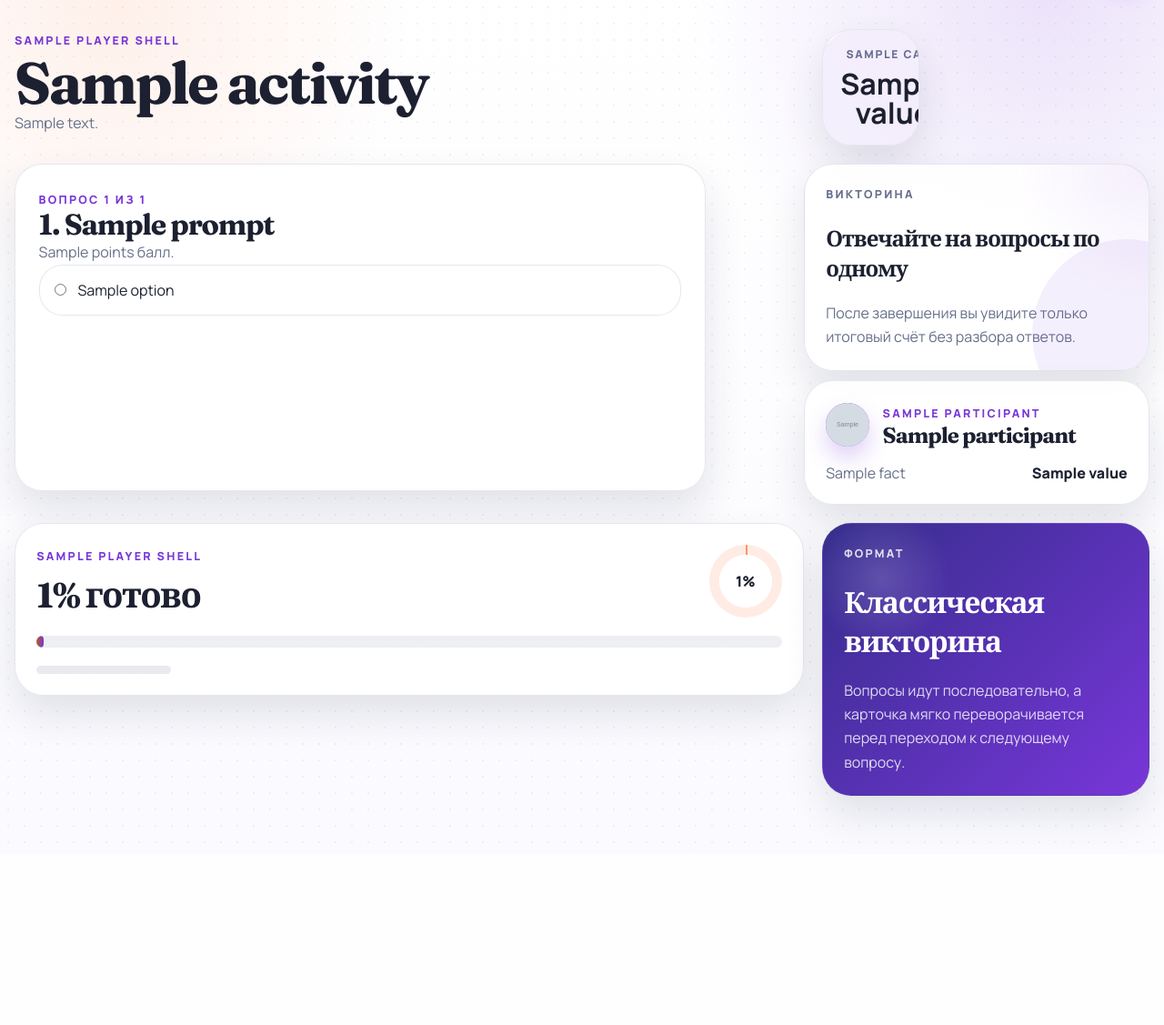
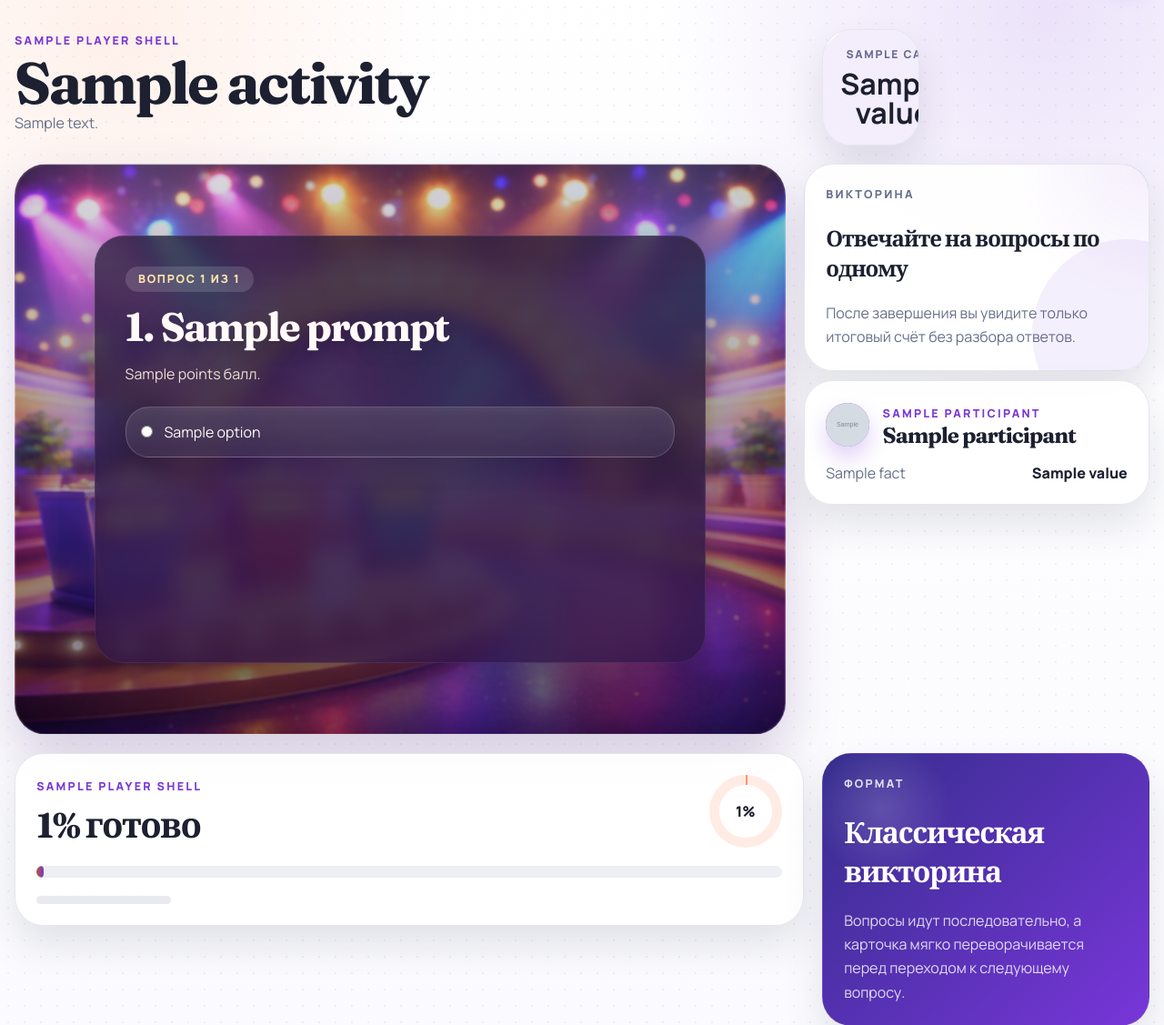
Before and after one commit to Alex4124/quizzart, a Django app: template templates/player/quiz.html in a window 1280 px wide. Shown: the part 91-1218 px from the top of the page at 91% size. Before the commit the page ends 1018 px from the top, so only its background shows below. Run offline with Django 5.2, Linux system fonts and the light colour scheme; the template is opened without the code that fills it: most values are stand-ins (such as "Sample title", 1, 10 or a date in 2020); grey boxes marked "Sample" are stand-in pictures; data that the repository does not hold is empty.

Commit message:
Restyle quiz player cards with themed stage layout

```diff
--- a/attempts/tests.py
+++ b/attempts/tests.py
@@ -136,6 +136,7 @@ class PublicPlayTests(TestCase):
         self.assertContains(response, "quiz-flow")
         self.assertContains(response, "quiz-stage")
         self.assertContains(response, "data-quiz-question", count=2)
+        self.assertContains(response, "quiz-card-themed")
         self.assertContains(response, "question-card-current", count=1)
 
     def test_student_can_answer_choose_a_box(self):
--- a/static/css/player.css
+++ b/static/css/player.css
@@ -522,8 +522,124 @@ body.player-page {
 }
 
 .player-page .quiz-card {
-    max-width: 760px;
+    max-width: 852px;
     width: 100%;
+}
+
+.player-page .quiz-card-themed {
+    position: relative;
+    display: grid;
+    place-items: center;
+    overflow: hidden;
+    min-height: 628px;
+    padding: 2.25rem;
+    border: 1px solid rgba(255, 255, 255, 0.22);
+    border-radius: 2.2rem;
+    background:
+        linear-gradient(180deg, rgba(35, 17, 56, 0.2), rgba(16, 9, 31, 0.32)),
+        url("../img/quiz-stage-bg.png") center center / cover no-repeat;
+    box-shadow:
+        inset 0 0 0 1px rgba(255, 255, 255, 0.08),
+        0 28px 60px rgba(76, 37, 115, 0.22);
+}
+
+.player-page .quiz-card-themed::after {
+    content: "";
+    position: absolute;
+    inset: 0;
+    background:
+        radial-gradient(circle at 18% 12%, rgba(255, 255, 255, 0.18), transparent 22%),
+        radial-gradient(circle at 84% 12%, rgba(120, 219, 255, 0.2), transparent 18%),
+        linear-gradient(180deg, rgba(255, 255, 255, 0.08), rgba(9, 6, 25, 0.3));
+    pointer-events: none;
+}
+
+.player-page .quiz-card__content {
+    position: relative;
+    z-index: 1;
+    display: grid;
+    gap: 1rem;
+    width: min(100%, 672px);
+    min-height: 470px;
+    margin: auto;
+    padding: 2.1rem 2.1rem 2.2rem;
+    align-content: start;
+    border-radius: 2rem;
+    background:
+        linear-gradient(180deg, rgba(23, 14, 44, 0.72), rgba(44, 17, 69, 0.76)),
+        linear-gradient(180deg, rgba(255, 255, 255, 0.16), rgba(255, 255, 255, 0.06));
+    backdrop-filter: blur(10px);
+    box-shadow:
+        inset 0 0 0 1px rgba(255, 255, 255, 0.08),
+        0 18px 38px rgba(22, 10, 39, 0.24);
+}
+
+.player-page .quiz-card__content .player-panel__eyebrow {
+    justify-self: start;
+    padding: 0.5rem 0.9rem;
+    border-radius: 999px;
+    background: rgba(255, 255, 255, 0.14);
+    color: #ffe6ac;
+    letter-spacing: 0.14em;
+}
+
+.player-page .quiz-card__content h2 {
+    color: #fffaf7;
+    font-size: clamp(2rem, 4vw, 2.75rem);
+    line-height: 1.02;
+    text-shadow: 0 8px 22px rgba(13, 10, 31, 0.28);
+}
+
+.player-page .quiz-card__content .muted {
+    color: rgba(255, 241, 227, 0.9);
+}
+
+.player-page .quiz-card-themed .option-list {
+    margin-top: 0.4rem;
+}
+
+.player-page .quiz-card-themed .option-row {
+    border-color: rgba(255, 255, 255, 0.18);
+    background:
+        linear-gradient(180deg, rgba(255, 255, 255, 0.16), rgba(255, 255, 255, 0.08));
+    color: #fffaf7;
+    box-shadow: 0 14px 24px rgba(14, 10, 29, 0.12);
+    backdrop-filter: blur(6px);
+}
+
+.player-page .quiz-card-themed .option-row:hover,
+.player-page .quiz-card-themed .option-row:focus-visible {
+    background:
+        linear-gradient(180deg, rgba(255, 197, 117, 0.24), rgba(187, 120, 255, 0.18));
+}
+
+.player-page .quiz-card-themed .option-row.is-selected {
+    border-color: rgba(255, 222, 157, 0.68);
+    background:
+        linear-gradient(180deg, rgba(255, 214, 144, 0.28), rgba(161, 108, 255, 0.22));
+}
+
+.player-page .quiz-card-themed .option-row.is-correct {
+    border-color: rgba(123, 255, 199, 0.62);
+    background:
+        linear-gradient(180deg, rgba(87, 210, 162, 0.26), rgba(68, 142, 124, 0.24));
+}
+
+.player-page .quiz-card-themed .option-row.is-wrong {
+    border-color: rgba(255, 174, 166, 0.58);
+    background:
+        linear-gradient(180deg, rgba(255, 138, 117, 0.22), rgba(173, 74, 93, 0.22));
+}
+
+.player-page .quiz-card-themed .option-row input {
+    accent-color: #ffd673;
+}
+
+.player-page .quiz-card-themed .question-feedback {
+    padding: 0.9rem 1rem;
+    border-radius: 1.2rem;
+    background: rgba(255, 255, 255, 0.12);
+    color: #fff8f0;
 }
 
 .player-page .quiz-card-enter {
@@ -1594,6 +1710,22 @@ body.player-page {
         grid-template-columns: 1fr;
     }
 
+    .player-page .quiz-card-themed {
+        min-height: 560px;
+        padding: 1.25rem;
+    }
+
+    .player-page .quiz-card__content {
+        width: min(100%, 100%);
+        min-height: 438px;
+        padding: 1.6rem 1.35rem 1.75rem;
+        border-radius: 1.7rem;
+    }
+
+    .player-page .quiz-card__content h2 {
+        font-size: 2rem;
+    }
+
     .player-page .cards-card,
     .player-page .cards-card__inner {
         min-height: 460px;
--- a/templates/player/quiz.html
+++ b/templates/player/quiz.html
@@ -22,13 +22,14 @@
         <div class="quiz-stage">
             {% for question in runtime.questions %}
                 <article
-                    class="card question-card quiz-card{% if forloop.first %} question-card-current{% endif %}"
+                    class="card question-card quiz-card quiz-card-themed{% if forloop.first %} question-card-current{% endif %}"
                     data-reveal-stagger
                     data-quiz-question
                     data-question-index="{{ forloop.counter0 }}"
                     data-correct-option="{{ question.correct_option }}"
                     {% if not forloop.first %}hidden{% endif %}
                 >
+                    <div class="quiz-card__content">
                         <p class="player-panel__eyebrow">Вопрос {{ forloop.counter }} из {{ runtime.questions|length }}</p>
                         <h2>{{ forloop.counter }}. {{ question.prompt }}</h2>
                         <p class="muted">{{ question.points }} балл.</p>
@@ -46,6 +47,7 @@
                             {% endfor %}
                         </div>
                         <p class="muted question-feedback" data-question-feedback hidden></p>
+                    </div>
                 </article>
             {% endfor %}
         </div>
```
Also changed, not shown: static/img/quiz-stage-bg.png (added). Lines whose indentation alone changed are shown as unchanged.
